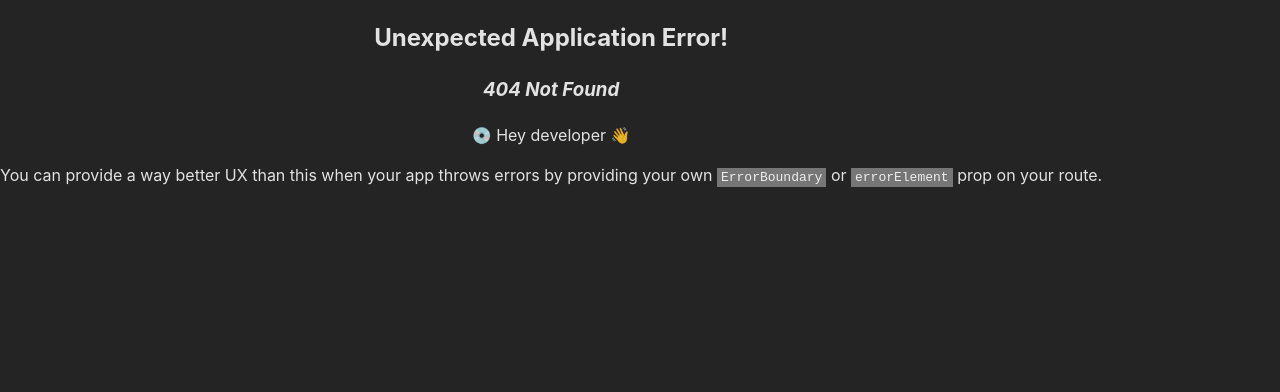
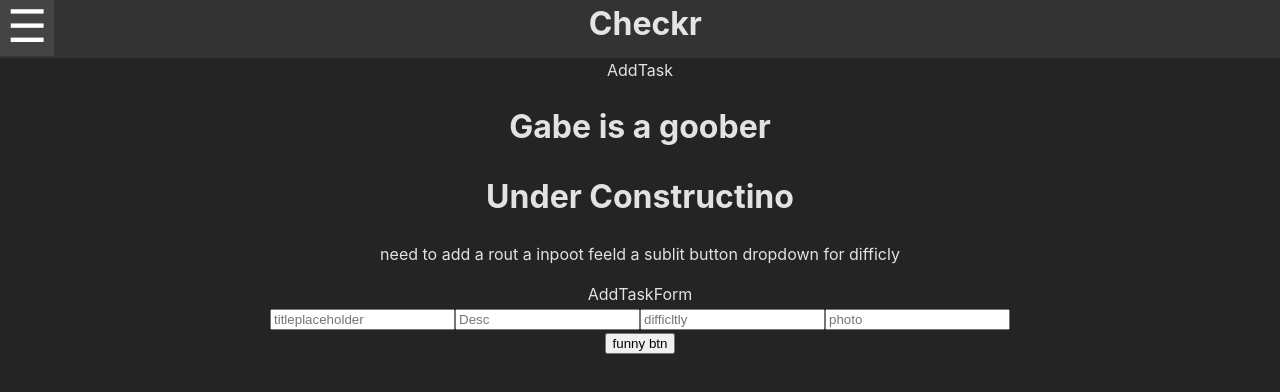
Before and after one commit to paulG1218/DM-Project3, a React (Vite) app: page /AddTask in a window 1280 px wide. Before the commit this address had no page. Shown: the top 392 px of the page. Built offline with nearby package versions, Linux system fonts and the light colour scheme; no server answers.

Commit message:
working on add task

```diff
--- a/src/App.jsx
+++ b/src/App.jsx
@@ -15,6 +15,9 @@ import Groups from "./pages/Groups";
 import Root from "./Root.jsx";
 import axios from "axios";
 import CatTesting from "./pages/catTesting.jsx";
+import AddTask from "./pages/addTask";
+
+
 const router = createBrowserRouter(
   createRoutesFromElements(
     <Route path="/" element={<Root />}>
@@ -24,6 +27,8 @@ const router = createBrowserRouter(
       <Route path="/login" element={<Login />} />
 
       <Route path="/catTesting" element={<CatTesting/>} />
+
+      <Route path="/AddTask" element = {<AddTask/>}/>
 
       <Route
         path="/profile"
--- /dev/null
+++ b/src/components/AddTaskForm.jsx
@@ -0,0 +1,54 @@
+import React, { useState } from "react";
+
+const AddTaskForm = ({ addNewTask }) => {
+  const [title, setTitle] = useState("");
+  const [desc, setDesc] = useState("");
+  const [difficulty, setDifficulty] = useState("")
+  const [photo, setPhoto] = useState("")
+
+  return (
+    <div>
+      AddTaskForm
+      <form onSubmit={(e)=>{
+
+        addNewTask(e,{
+            title: title,
+            desc: desc,
+            difficulty: difficulty,
+            photo: photo
+
+        })
+
+      }}>
+
+        <input
+          placeholder="titleplaceholder"
+          value={title}
+          type="text"
+          onChange={(e) => setTitle(e.target.value)}
+        />
+        <input
+          placeholder="Desc"
+          value={desc}
+          type="text"
+          onChange={(e) => setDesc(e.target.value)}
+        />
+        <input
+            placeholder="difficltly"
+            value={difficulty}
+            onChange={(e)=> setDifficulty(e.target.value)}
+        />
+        <input
+            placeholder="photo"
+            value={photo}
+            onChange={(e)=> setPhoto(e.target.value)}
+        />
+      </form>
+      <button type="submit">
+        funny btn{" "}
+      </button>
+    </div>
+  );
+};
+
+export default AddTaskForm;
--- a/src/components/NavBar.jsx
+++ b/src/components/NavBar.jsx
@@ -89,6 +89,7 @@ const NavBar = () => {
         )}
         <a href="#">Services</a>
         <a href="#">Clients</a>
+        <a href={"/AddTask"}>Add a Task</a>
         <a href="#">Contact</a>
 
         {userId && <a onClick={() => handleLogout()}>Logout</a>}
--- a/src/components/RegisterForm.jsx
+++ b/src/components/RegisterForm.jsx
@@ -12,6 +12,8 @@ const RegisterForm = ({ onRegisterUser }) => {
   const togglePasswordVisibility = () => {
     setShowPassword(!showPassword);
   };
+
+
 
   return (
     <form
@@ -61,7 +63,7 @@ const RegisterForm = ({ onRegisterUser }) => {
         value={confirmPassword}
         onChange={(e) => setConfirmPassword(e.target.value.trim())}
       />
-      <button type="submit">Sign Up</button>
+      <button type="submit" id="submit">Sign Up</button>
     </form>
   );
 };
--- /dev/null
+++ b/src/pages/AddTask.jsx
@@ -0,0 +1,25 @@
+import axios from 'axios'
+import React from 'react'
+import AddTaskForm from '../components/AddTaskForm'
+
+function AddTask() {
+
+    const addNewTask = async() =>{
+        axios.post('/api/addTask',addNewTaskFormInfo)
+            .then ((res) => {
+                console.log('task added')
+            })
+    }
+
+
+  return (
+    <div>AddTask
+        <h1 >Gabe is a goober</h1>
+        <h1>Under Constructino </h1>
+        <p>need to add a rout a inpoot feeld a sublit button dropdown for difficly </p>
+        <AddTaskForm addNewTask={addNewTask}/>
+    </div>
+  )
+}
+
+export default AddTask
```
Also changed, not shown: 2 other files (tests, documents, lock files or other folders).
